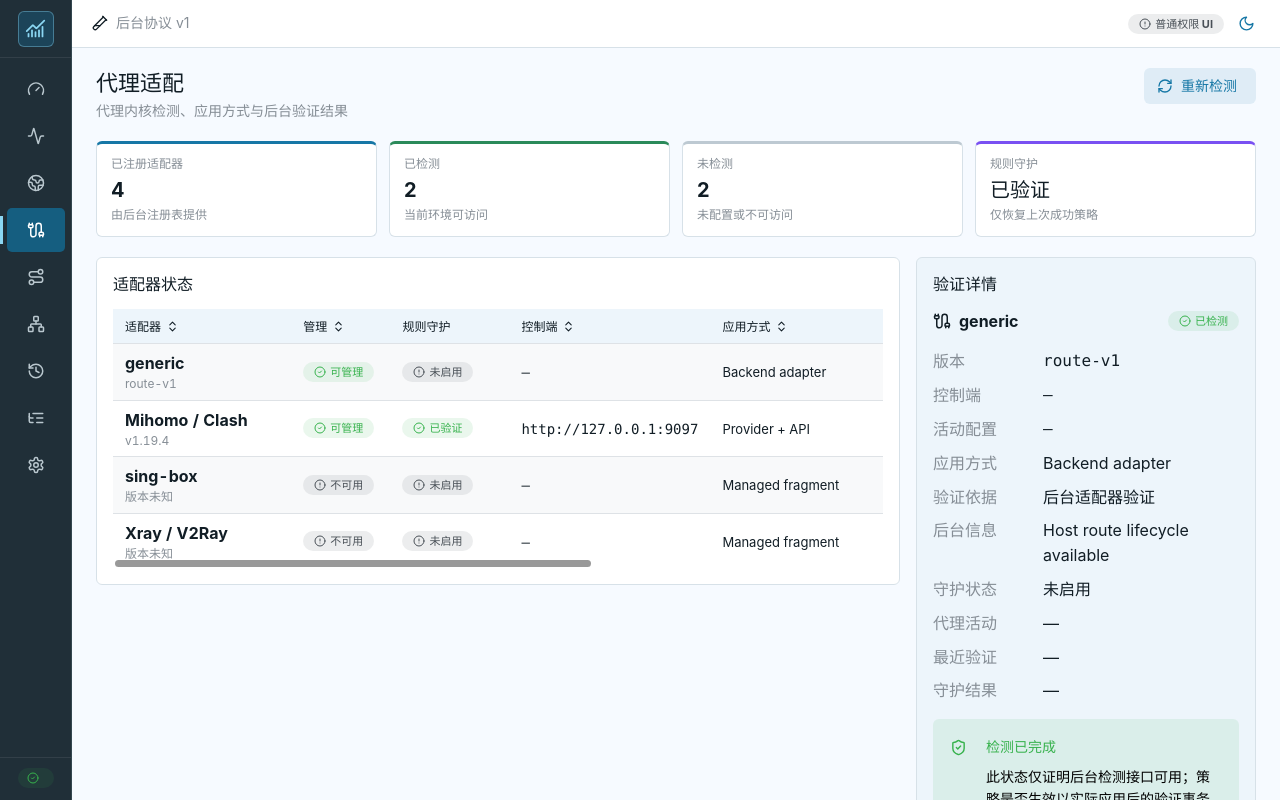
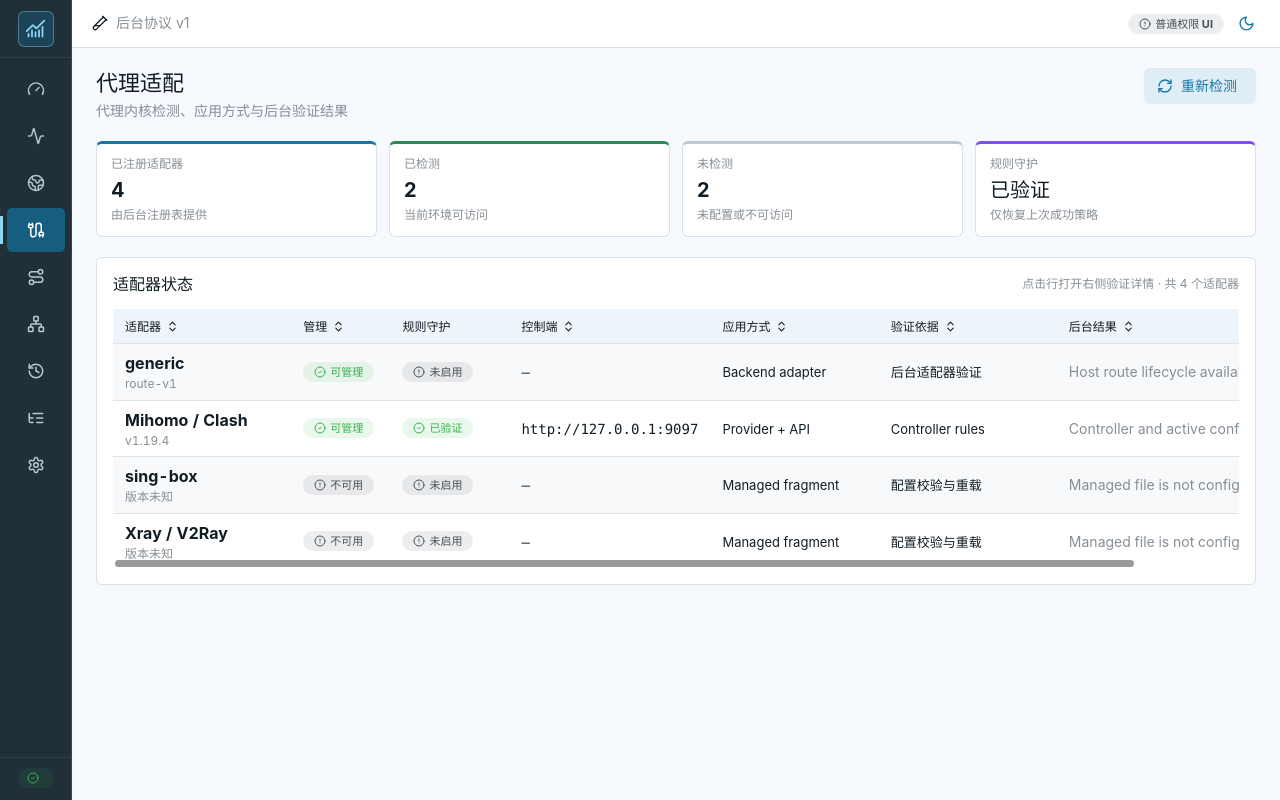
Before and after one commit to momoc-ani/CF-Optimizer, a React (Vite) app in the folder desktop/frontend/: page / in a window 1280 px wide. Both pictures are taken after a click on the button 36 px from the left and 230 px from the top of the page. Built offline with nearby package versions, Linux system fonts and the light colour scheme.

Commit message:
feat: move proxy verification details to drawer

```diff
--- a/desktop/frontend/src/pages/ProxyPage.tsx
+++ b/desktop/frontend/src/pages/ProxyPage.tsx
@@ -1,4 +1,4 @@
-import { Alert, Button, Group, SimpleGrid, Stack, Text } from '@mantine/core';
+import { Alert, Button, Drawer, Group, SimpleGrid, Stack, Text } from '@mantine/core';
 import type { ColumnDef } from '@tanstack/react-table';
 import { Cable, RefreshCw, ShieldCheck, ShieldQuestion } from 'lucide-react';
 import { useMemo, useState } from 'react';
@@ -42,7 +42,7 @@ export function ProxyPage() {
   const status = useStatus();
   const rows = useMemo(() => buildAdapterRows(proxies.data ?? {}, status.data?.policy_guards ?? {}), [proxies.data, status.data?.policy_guards]);
   const [selectedID, setSelectedID] = useState<string>();
-  const selected = rows.find((row) => row.id === selectedID) ?? rows[0];
+  const selected = rows.find((row) => row.id === selectedID);
   const columns = useMemo<ColumnDef<AdapterRow>[]>(() => [
     { accessorKey: 'label', header: '适配器', size: 180, cell: ({ row }) => <div><Text fw={650}>{row.original.label}</Text><Text size="xs" c="dimmed">{row.original.version ?? '版本未知'}</Text></div> },
     { accessorKey: 'manageable', header: '管理', size: 100, cell: ({ row }) => <StatusBadge label={row.original.manageable ? '可管理' : row.original.present ? '只读' : '不可用'} tone={row.original.manageable ? 'verified' : row.original.present ? 'warning' : 'neutral'} /> },
@@ -52,6 +52,8 @@ export function ProxyPage() {
     { accessorKey: 'verification', header: '验证依据', size: 180 },
     { accessorKey: 'message', header: '后台结果', size: 300, cell: ({ getValue }) => <Text size="sm" c="dimmed">{String(getValue() ?? '无附加信息')}</Text> },
   ], []);
+  const openAdapterDetails = (row: AdapterRow) => setSelectedID(row.id);
+  const closeAdapterDetails = () => setSelectedID(undefined);
   if (proxies.isLoading) return <LoadingState rows={7} />;
   if (proxies.isError) return <ErrorState message={proxies.error.message} onRetry={() => proxies.refetch()} />;
   const detected = rows.filter((row) => row.present).length;
@@ -71,12 +73,12 @@ export function ProxyPage() {
 
       {detected === 0 && <Alert color="yellow" icon={<ShieldQuestion size={18} />} title="未发现可用代理适配器">测速仍可运行；只有后台验证成功的策略才会标记为已验证。</Alert>}
 
-      <div className="split-layout proxy-layout">
-        <Section title="适配器状态">
-          <DataTable columns={columns} data={rows} minWidth={1240} rowKey={(row) => row.id} onRowClick={(row) => setSelectedID(row.id)} emptyTitle="没有适配器" emptyDetail="后台未返回已注册的代理适配器。" />
+      <Section title="适配器状态" aside={<Text size="xs" c="dimmed">点击行打开右侧验证详情 · 共 {rows.length} 个适配器</Text>}>
+        <DataTable columns={columns} data={rows} minWidth={1240} rowKey={(row) => row.id} onRowClick={openAdapterDetails} emptyTitle="没有适配器" emptyDetail="后台未返回已注册的代理适配器。" />
       </Section>
-        <Section title="验证详情" className="inspector-section">
-          {selected ? (
+
+      <Drawer opened={Boolean(selected)} onClose={closeAdapterDetails} position="right" size={520} title="验证详情">
+        {selected && (
           <Stack gap="md">
             <Group justify="space-between" wrap="nowrap">
               <Group gap="xs"><Cable size={18} /><Text fw={650}>{selected.label}</Text></Group>
@@ -98,9 +100,8 @@ export function ProxyPage() {
               {selected.present ? '此状态仅证明后台检测接口可用；策略是否生效以实际应用后的验证事务为准。' : '当前不会声称该代理的 DIRECT 策略已经生效。'}
             </Alert>
           </Stack>
-          ) : <Text c="dimmed">选择一个适配器查看详情。</Text>}
-        </Section>
-      </div>
+        )}
+      </Drawer>
     </Stack>
   );
 }
```
Lines whose indentation alone changed are shown as unchanged.
